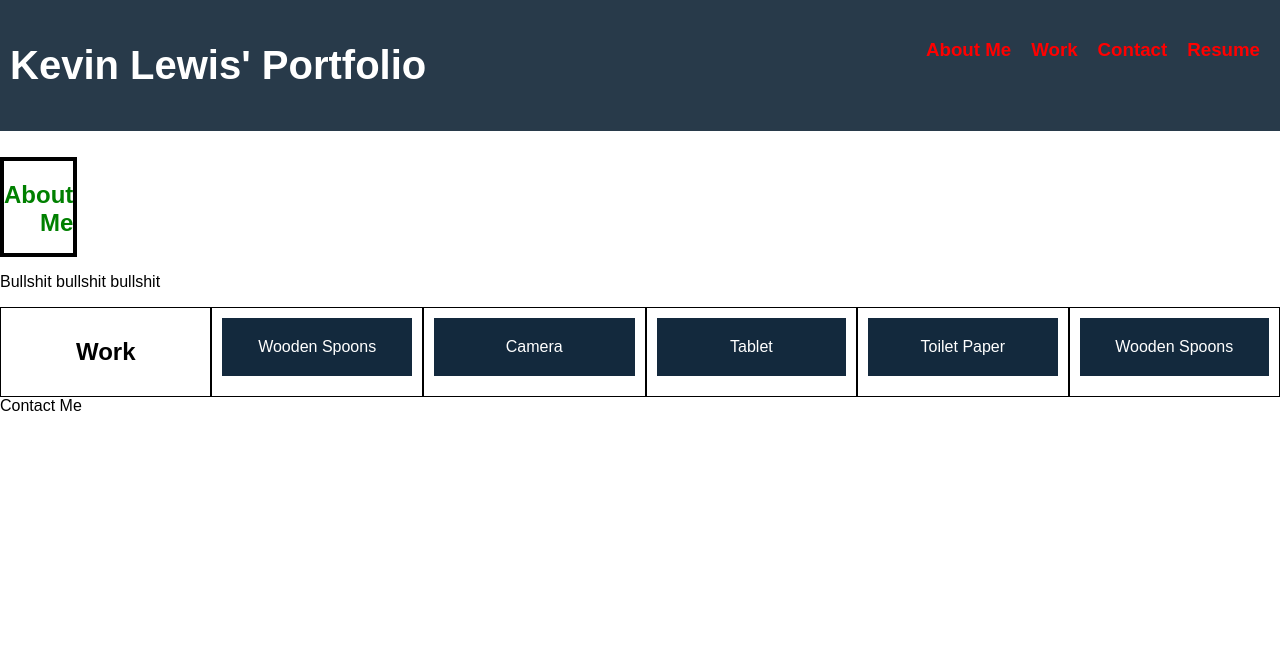
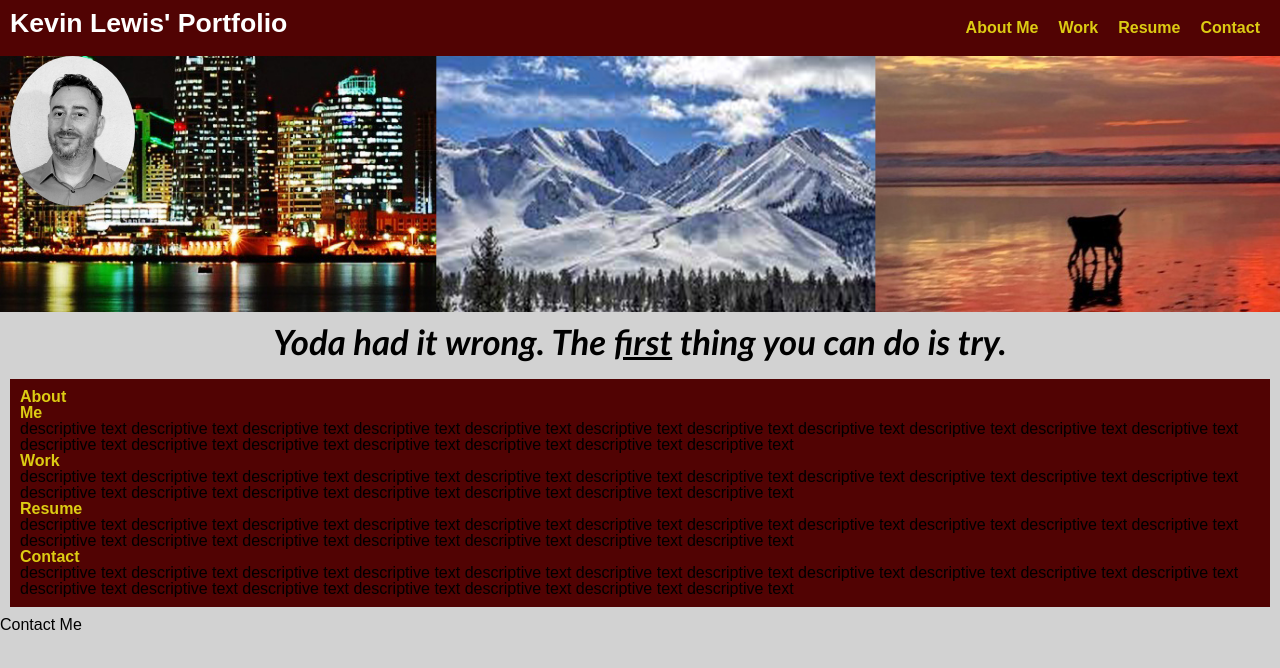
Before and after one commit to KPL33/Kevin-Lewis-portfolio, a plain HTML site: page index.html in a window 1280 px wide. Drawn offline with Linux system fonts and the light colour scheme.

Commit message:
2nd commit

```diff
--- a/assets/css/style.css
+++ b/assets/css/style.css
@@ -5,48 +5,87 @@
 body {
   font-family: 'Futura Bold', 'Futura', sans-serif;
   margin: 0;
+  background-color: rgb(210, 210, 210);
 }
 
-main {
-  /* Turns this element into a flexbox */
-  display: flex;
-  /* Forces elements to the next line if they don't fit */
-  flex-wrap: wrap;
-  margin-top: 2%;
-}
-
-.main-header {
+header {
   display: flex;
   /* Defines how to distribute the empty space between child elements */
   justify-content: space-between;
   padding: 10px;
-  background: #283a4a;
+  background: #510303;
 }
 
 .title {
   display: flex;
+  text-shadow: #ffffff;
+  flex-wrap: wrap;
   font-size: 20pt;
   margin-right: 50px;
-  flex-wrap: wrap;
   color: #fff;
-}
-
-.nav-bar {
-  display: flex;
-  flex-wrap: wrap;
-  color: red;
 }
 
 h1 {
   flex-wrap: wrap;
 }
 
+.nav-bar {
+  display: flex;
+  flex-wrap: wrap;
+  color: #ddcc13;
+}
+
 h3 {
   padding: 10px;
 }
 
-.intros {
-  flex-wrap: flex;
+.title {
+  display: flex;
+}
+
+#profile-picture {
+  position: absolute;
+  margin: 0px 50px 20px 10px;
+	border-radius: 50%;
+	width: 125px;
+	height: 150px;
+  box-shadow: 0 4px 6px 0 rgb(34, 60, 80, 0.25);
+}
+
+#profile-header {
+	width: 100%;
+	height: 100%;
+}
+
+#mantra {
+  font-family: 'Trebuchet MS', 'Lucida Sans Unicode', 'Lucida Grande', 'Lucida Sans', Arial, sans-serif;
+  text-align: center;
+  font-size: 26pt;
+  padding: 10px;
+}
+
+span {
+  text-decoration: underline;
+}
+
+h2 {
+  display: block;
+}
+
+.cards {
+  flex-wrap: wrap;
+  padding: 10px;
+  margin: 10px;
+  background-color: #510303;
+}
+
+.cards h2 {
+  color: #ddcc13;
+}
+
+.About-Me {
+  flex-wrap: wrap;
+  padding-right: 20px;
   border: solid black 4px;
   height: 100px;
   text-align: right;
@@ -54,9 +93,16 @@ h3 {
   margin-right: 40px;
 }
 
-.description {
+
+
+.intros {
   flex-wrap: flex;
-  width: 100%;
+  padding-right: 20px;
+  border: solid black 4px;
+  height: 100px;
+  text-align: right;
+  color: green;
+  margin-right: 40px;
 }
 
 .card {
@@ -68,15 +114,3 @@ h3 {
   border-style: solid;
   border-width: 1px;
 }
-
-.card header {
-  padding: 20px;
-  background: #13293d;
-  color: #fff;
-}
-
-.card.camera {
-  /* With a flex-grow value of 2, this element grows twice as wide as others */
-  /* The second value, flex-shrink, defines how the element will shrink if it can't fit */
-  flex: 2 1 200px;
-}
--- a/assets/css/styles.css
+++ /dev/null
@@ -1,279 +0,0 @@
-.selector {
-  display: flex;
-  flex-wrap: wrap;
-  justify-content: center;
-}
-
-.selector > div {
-  flex: 1 1 200px;
-  margin: 10px;
-  text-align: center;
-}
-
-@media (max-width: 768px) {
-  .selector > div {
-    flex-basis: calc(50% - 20px);
-  }
-}
-
-@media (max-width: 480px) {
-  .selector > div {
-    flex-basis: calc(100% - 20px);
-  }
-}
-
-
-.flexbox {
-  display: flex;
-  color: white;
-  font-size: 100px;
-  text-align: center;
-  text-shadow: 4px 4px 0 rgba(0,0,0,0.1);
-  padding: 10px;
-  border: 10px black;
-}
-
-.box1{
-  background-color: #dc9da2;
-  font-size: 50px;
-  width: 400px;
-  height: 400px;
-  border: 10px black;
-}
-
-.box2{
-  background-color: #9db2dc;
-  width: 400px;
-  height: 400px;
-}
-
-.box3{
-  background-color: #49c41d;
-  width: 400px;
-  height: 400px;
-}
-
-.box4{
-  background-color: #ff0000;
-  width: 400px;
-  height: 400px;
-}
-
-.header {
-  display: flex;
-  background-color: #5f0006;
-  color: white;
-  width: 100%;
-  height: 150px;
-  position: relative;
-}
-
-.name-box {
-  font-family: 'Futura Bold', 'Futura', sans-serif;
-  width: 33%;
-  height: 50%;
-  margin-top: 40px;
-  margin-right: 33%;
-  position: relative;
-  background: #779edd;
-}
-
-h1 {
-  text-align: center;
-  font-size: 25pt;
-  margin: 10px;
-}
-
-.menu-items {
-  align-self: right;
-  display: flex;
-  flex-wrap: wrap;
-  background-color: black;
-  float: right;
-  width: 33%;
-}
-
-/*
-.header {
-  display: flex;
-  flex-wrap: wrap;
-  max-width: 100%;
-  margin: 0 auto;
-  background-color: #053148;
-  font-family: 'Futura Bold', 'Futura', sans-serif;
-}
-
-.name-box{
-  margin: 10px 10px 10px 0px;
-  color: yellow;
-  max-width: 33%;
-  flex-wrap: wrap;
-  display: inline;
-  padding: 10px;
-  float: left;
-  width: auto;
-  background-color: green;
-}
-
-.menu-links {
-    background-color: #0577be;
-    color: #ffffff;
-  }
-
-
-  .header ul{
-    color: white;
-    align-self: center;
-  }
-
-
-gonna want to use flex-wrap: wrap when screen
-size reduced
-
-#box2{
-    position:relative;
-    float:left;
-    width: 100px;
-    height: 100px;
-    background-color: blue;
-}
-
-  .name-box {
-    color: lightblue;
-    font-size: 20px;
-}
-
-  .header {
-    padding: 20px;
-    font-family: 'Futura Bold', 'Futura', sans-serif;
-    background-color: #053148;
-    color: #81c2ea;
-  }
-
-  .header h1 {
-    display: inline-block;
-    font-size: 48px;
-  }
-
-
-
-  .seo {
-    color: #d9dcd6;
-  }
-
-  .header nav {
-    padding-top: 15px;
-    margin-right: 20px;
-    float: right;
-    font-family: 'Gill Sans', 'Gill Sans MT', Calibri, 'Trebuchet MS', sans-serif;
-    font-size: 20px;
-  }
-
-  .header nav ul {
-    list-style-type: none;
-  }
-
-  .header nav ul li {
-    display: inline-block;
-    margin-left: 25px;
-  }
-
-  a {
-    color: #ffffff;
-    text-decoration: none;
-  }
-
-  p {
-    font-size: 16px;
-    color: white;
-  }
-
-
-  .hero {
-    height: 800px;
-    width: 100%;
-    margin-bottom: 25px;
-    background-image: url('../images/digital-marketing-meeting.jpg');
-    background-size: cover;
-    background-position: center;
-  }
-
-  body {
-    background-color: #d9dcd6;
-  }
-
-  .float-left {
-    float: left;
-    margin-right: 25px;
-  }
-
-  .float-right {
-    float: right;
-    margin-left: 25px;
-  }
-
-  .content {
-    width: 75%;
-    display: inline-block;
-    margin-left: 20px;
-  }
-
-  .benefits {
-    margin-right: 20px;
-    padding: 20px;
-    clear: both;
-    float: right;
-    width: 20%;
-    height: 100%;
-    font-family: 'Gill Sans', 'Gill Sans MT', Calibri, 'Trebuchet MS', sans-serif;
-    background-color: #0577be;
-  }
-
-  styles from here to footer contain seletors that were
-  consolidated due to redundancy
-  .benefit-lead, .benefit-brand, .benefit-cost {
-    margin-bottom: 32px;
-    color: #ffffff;
-  }
-
-  .benefit-lead h3, .benefit-brand h3, .benefit-cost h3 {
-    margin-bottom: 10px;
-    text-align: center;
-  }
-
-  .benefit-lead img, .benefit-brand img, .benefit-cost img {
-    display: block;
-    margin: 10px auto;
-    max-width: 150px;
-  }
-
-  .search-engine-optimization, .online-reputation-management, .social-media-marketing {
-    margin-bottom: 20px;
-    padding: 50px;
-    height: 300px;
-    font-family: 'Gill Sans', 'Gill Sans MT', Calibri, 'Trebuchet MS', sans-serif;
-    background-color: #0072bb;
-    color: #ffffff;
-  }
-
-  .search-engine-optimization img, .online-reputation-management img, .social-media-marketing img {
-    max-height: 200px;
-  }
-
-  .search-engine-optimization h2, .online-reputation-management h2, .social-media-marketing h2 {
-    margin-bottom: 20px;
-    font-size: 36px;
-  }
-
-  The below style the footer
-  .footer {
-    padding: 30px;
-    clear: both;
-    font-family: 'Trebuchet MS', 'Lucida Sans Unicode', 'Lucida Grande', 'Lucida Sans', Arial, sans-serif;
-    text-align: center;
-  }
-
-  .footer h2 {
-    font-size: 20px;
-  }
-  */
--- a/index.html
+++ b/index.html
@@ -2,50 +2,64 @@
 <html lang="en">
 
   <head>
-    <title>Welcome to Kevin's Portfolio</title>
     <meta charset="UTF-8" />
     <meta name="viewport" content="width=device-width, initial-scale=1" />
+    <title>Welcome to Kevin's Portfolio</title>
+    <link rel="stylesheet" type="text/css" href="./assets/css/reset.css" />
     <link rel="stylesheet" type="text/css" href="./assets/css/style.css" />
   </head>
 
   <body>
-    <header class="main-header">
+    <header>
       <section class='title'>
         <h1>Kevin Lewis' Portfolio</h1>
       </section>
       <section class="nav-bar">
         <h3>About Me</h3>
         <h3>Work</h3>
+        <h3>Resume</h3>
         <h3>Contact</h3>
-        <h3>Resume</h3>
       </section>
     </header>
 
+    <main>
+      <section>
+        <img id="profile-picture" src="./assets/gs_no_shad.jpg" />
+        <img id="profile-header" src="assets/profile-header.jpg" />
+        <h2 id="mantra"><em>Yoda had it wrong. The <span>first</span> thing you can do is try.</em></h2>
+      </section>
 
-    <main>
-      <section class="intros">
-        <h1>About<br>Me</h1>
+      <section class="cards">
+        <div>
+          <div class="intro">
+            <h2 c>About<br>Me</h2>
+          </div>
+          <p class="description">descriptive text descriptive text descriptive text descriptive text descriptive text descriptive text descriptive text descriptive text descriptive text descriptive text descriptive text descriptive text descriptive text descriptive text descriptive text descriptive text descriptive text descriptive text </p>
+        </div>
+
+        <div>
+          <div class="intro">
+            <h2>Work</h2>
+          </div>
+          <p class="description">descriptive text descriptive text descriptive text descriptive text descriptive text descriptive text descriptive text descriptive text descriptive text descriptive text descriptive text descriptive text descriptive text descriptive text descriptive text descriptive text descriptive text descriptive text </p>
+        </div>
+
+        <div>
+          <div class="intro">
+            <h2>Resume</h2>
+          </div>
+          <p class="description">descriptive text descriptive text descriptive text descriptive text descriptive text descriptive text descriptive text descriptive text descriptive text descriptive text descriptive text descriptive text descriptive text descriptive text descriptive text descriptive text descriptive text descriptive text </p>
+        </div>
+
+        <div>
+          <div class="intro">
+            <h2>Contact</h2>
+          </div>
+          <p class="description">descriptive text descriptive text descriptive text descriptive text descriptive text descriptive text descriptive text descriptive text descriptive text descriptive text descriptive text descriptive text descriptive text descriptive text descriptive text descriptive text descriptive text descriptive text </p>
+        </div>
+
       </section>
-      <p class="description">Bullshit bullshit bullshit</p>
 
-      <section class="card">
-        <h1>Work</h1>
-      </section>
-      <section class="card">
-        <header>Wooden Spoons</header>
-      </section>
-      <section class="card camera">
-        <header>Camera</header>
-      </section>
-      <section class="card">
-        <header>Tablet</header>
-      </section>
-      <section class="card">
-        <header>Toilet Paper</header>
-      </section>
-      <section class="card">
-        <header>Wooden Spoons</header>
-      </section>
     </main>
     <footer>Contact Me</footer>
   </body>
```
Also changed, not shown: index2.html (deleted, +0 -22 lines), index_old.html (deleted, +0 -98 lines), assets/gs_no_shad.jpg (added), assets/profile-header.jpg (added), 3 other files.
